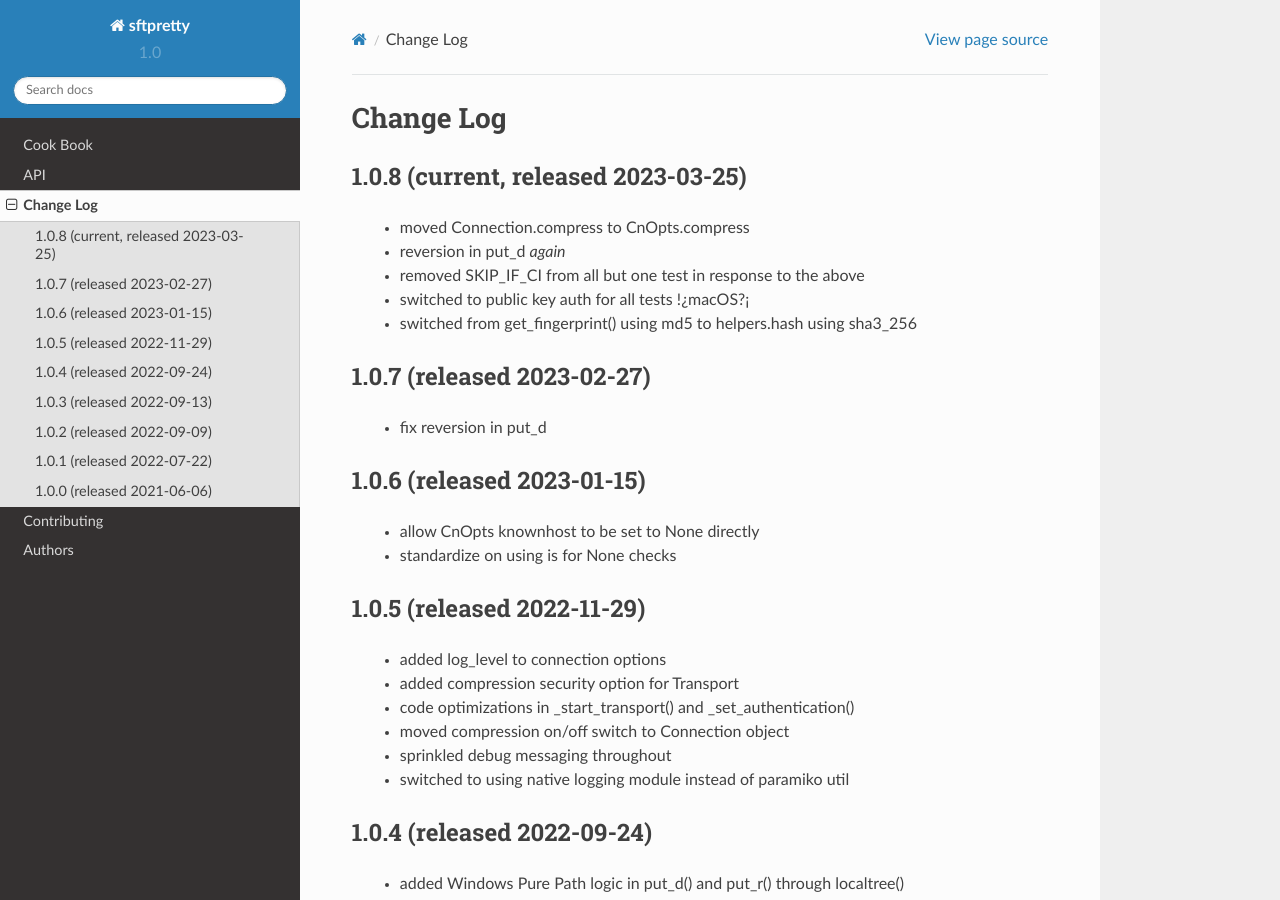
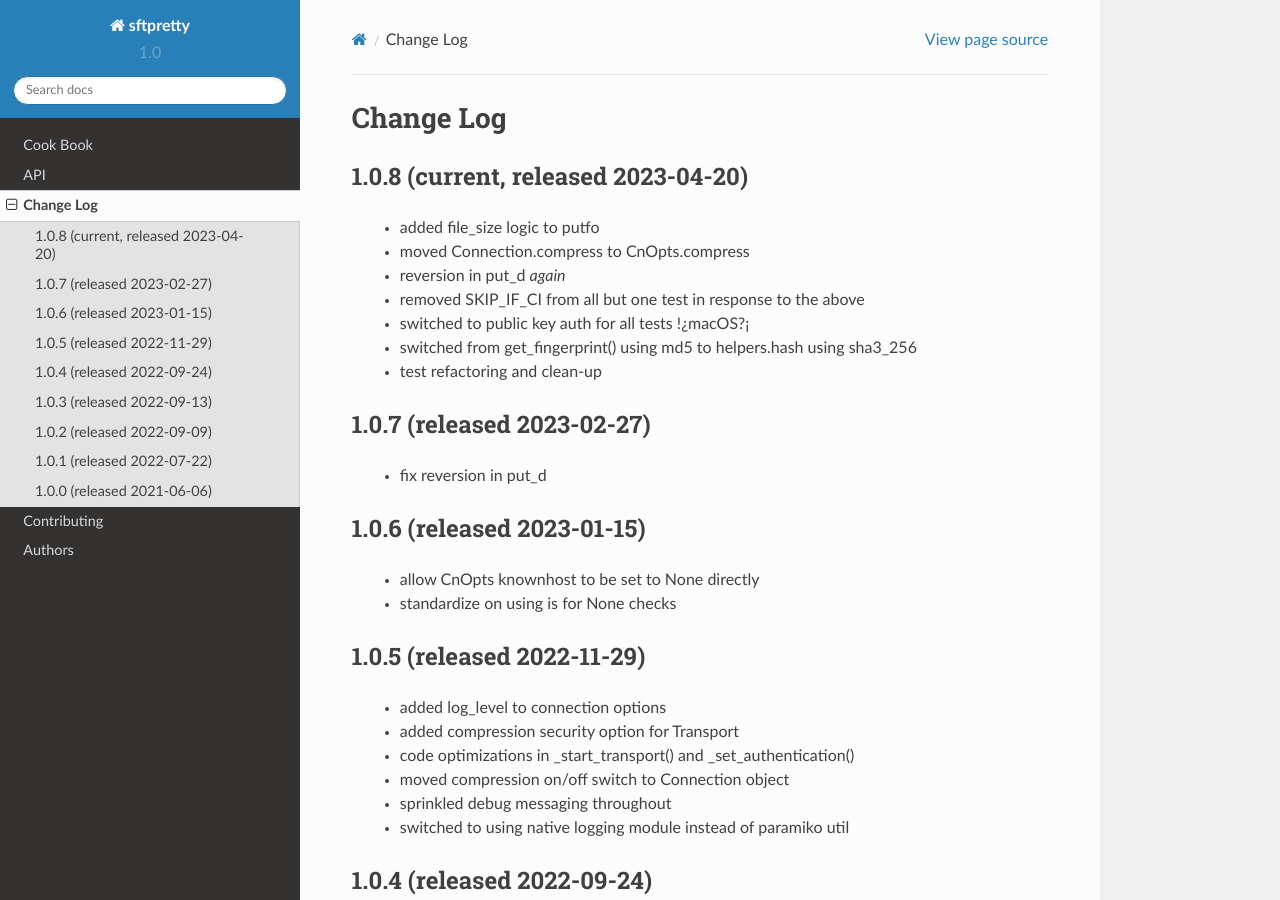
Before and after one commit to byteskeptical/sftpretty, a Sphinx documentation site: the page built from docs/changes.rst, in a window 1280 px wide and 900 px high. Built offline with Sphinx 7.4.7 and the Read the Docs theme 2.0.0, drawn with Linux system fonts in a browser that asks for light colours.

Commit message:
this one was rough

```diff
--- a/docs/changes.rst
+++ b/docs/changes.rst
@@ -1,13 +1,15 @@
 Change Log
 ==========
 
-1.0.8 (current, released 2023-03-25)
+1.0.8 (current, released 2023-04-20)
 ------------------------------------
+    * added file_size logic to putfo
     * moved Connection.compress to CnOpts.compress
     * reversion in put_d *again*
     * removed SKIP_IF_CI from all but one test in response to the above
     * switched to public key auth for all tests !¿macOS?¡
     * switched from get_fingerprint() using md5 to helpers.hash using sha3_256
+    * test refactoring and clean-up
 
 1.0.7 (released 2023-02-27)
 ------------------------------------
```
Also changed, not shown: 3 other files.
